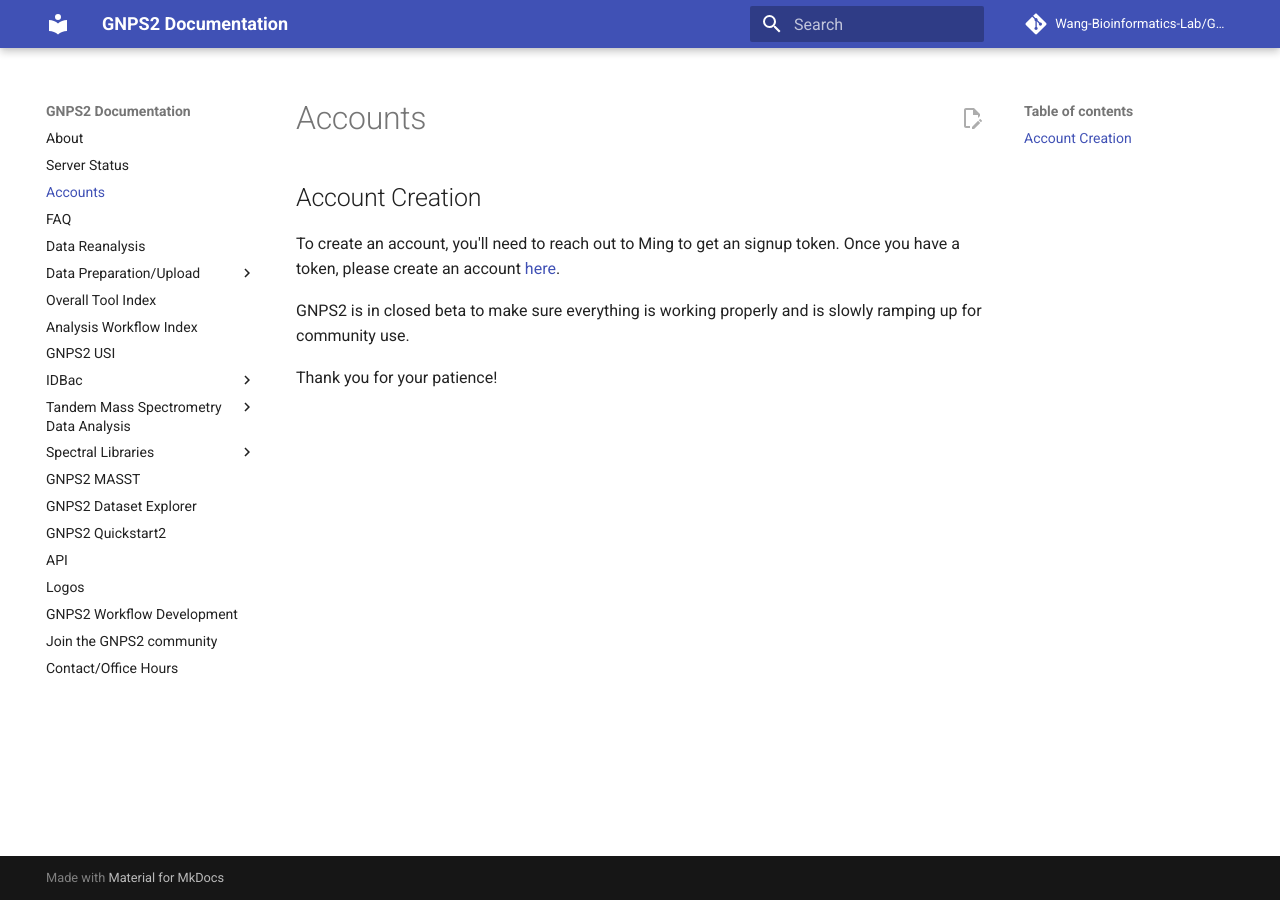
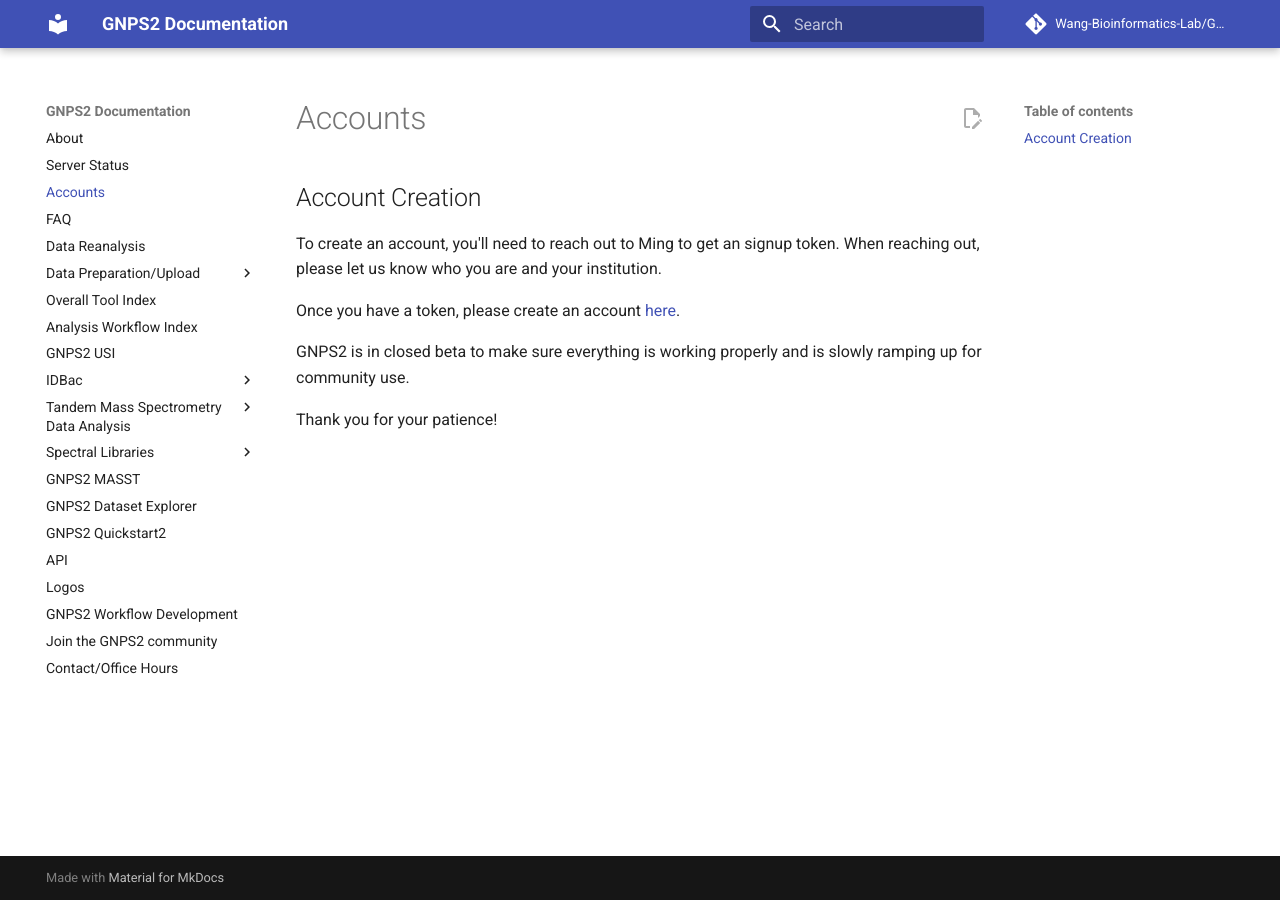
Before and after one commit to Wang-Bioinformatics-Lab/GNPS2_Documentation, an MkDocs documentation site: the page built from docs/accounts.md, in a window 1280 px wide. Built offline with MkDocs 1.6.1 and Material for MkDocs 9.7.7, drawn with Linux system fonts in a browser that asks for light colours; comment, search, counter and statistics services are not loaded.

Commit message:
Update accounts.md

```diff
--- a/docs/accounts.md
+++ b/docs/accounts.md
@@ -1,6 +1,8 @@
 ## Account Creation
 
-To create an account, you'll need to reach out to Ming to get an signup token. Once you have a token, please create an account [here](https://gnps2.org/user/signup).
+To create an account, you'll need to reach out to Ming to get an signup token. When reaching out, please let us know who you are and your institution.
+
+Once you have a token, please create an account [here](https://gnps2.org/user/signup).
 
 GNPS2 is in closed beta to make sure everything is working properly and is slowly ramping up for community use.
 
```
